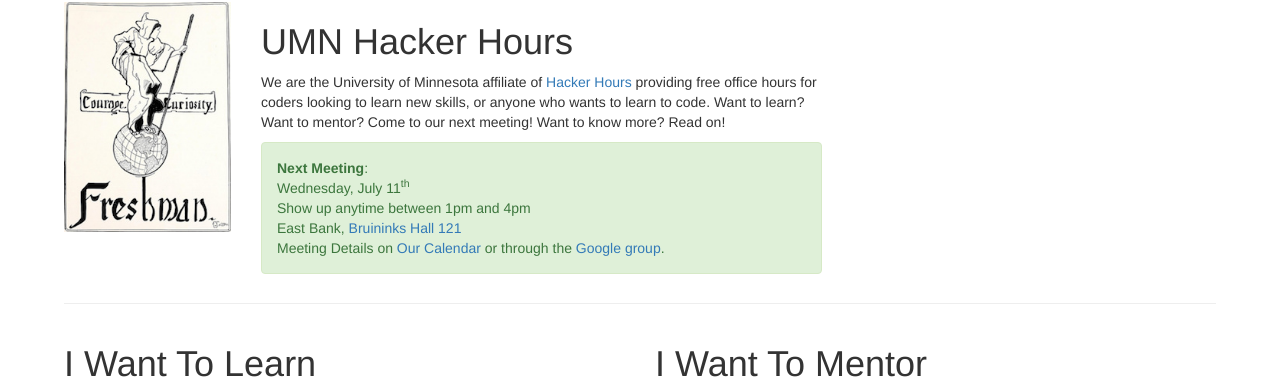
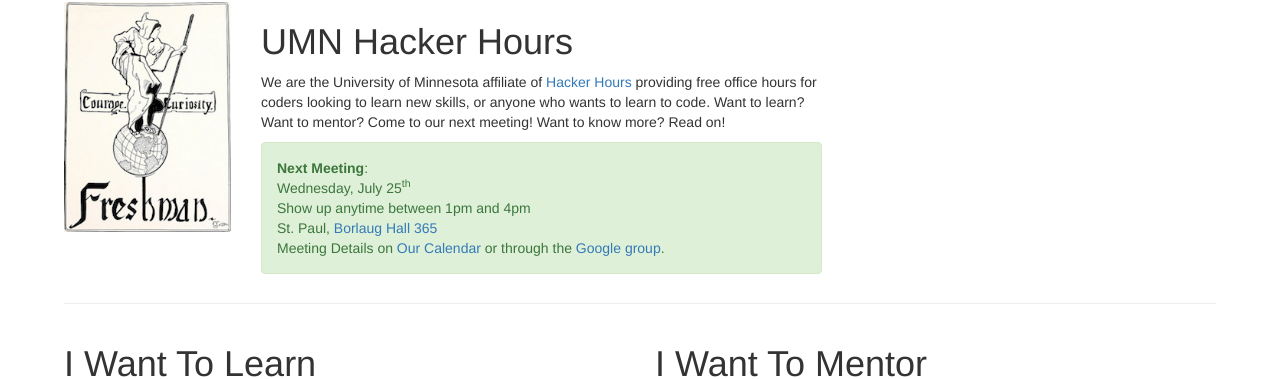
Before and after one commit to umnhackerhours/umnhackerhours.github.io, a Jekyll site: the page built from index.markdown, in a window 1280 px wide. Shown: the part 102-481 px from the top of the page. Built offline with Jekyll 4.4.1, drawn with Linux system fonts in a browser that asks for light colours.

Commit message:
2018-07-25

```diff
--- a/index.markdown
+++ b/index.markdown
@@ -13,13 +13,13 @@ description: Home
       <div class="alert alert-success" role="alert">
         <a class="anchor" id="next_meeting"></a>
         <strong>Next Meeting</strong>:<br />
-        Wednesday, July 11<sup>th</sup><br />
+        Wednesday, July 25<sup>th</sup><br />
         Show up anytime between 1pm and 4pm<br />
         <!-- East Bank, <a href="https://roomsearch.umn.edu/roomsearch/#/rooms/8ec1a1cb-2981-4ab1-ac3d-390ab620d10a">Bruininks Hall 121</a><br /> -->
         <!-- West Bank, <a href="https://roomsearch.umn.edu/roomsearch/#/rooms/5a3841ba-32b2-4dcd-bac6-deda166f50f2">Carlson 2-219</a><br /> -->
         <!-- St. Paul, <a href="https://roomsearch.umn.edu/roomsearch/#/rooms/236c88ec-0616-496e-bdfa-7d3b96ee9e33">Borlaug Hall 365</a><br /> -->
 
-        East Bank, <a href="https://roomsearch.umn.edu/roomsearch/#/rooms/8ec1a1cb-2981-4ab1-ac3d-390ab620d10a">Bruininks Hall 121</a><br />
+        St. Paul, <a href="https://roomsearch.umn.edu/roomsearch/#/rooms/236c88ec-0616-496e-bdfa-7d3b96ee9e33">Borlaug Hall 365</a><br />
         Meeting Details on <a href="https://www.google.com/calendar/embed?src=umn.edu_ii9odmho4m63bsq19879mu0iis%40group.calendar.google.com&ctz=America/Chicago">Our Calendar</a> or through the <a href='https://groups.google.com/a/umn.edu/d/hackerhours'>Google group</a>.
       </div>
     </div>
```
